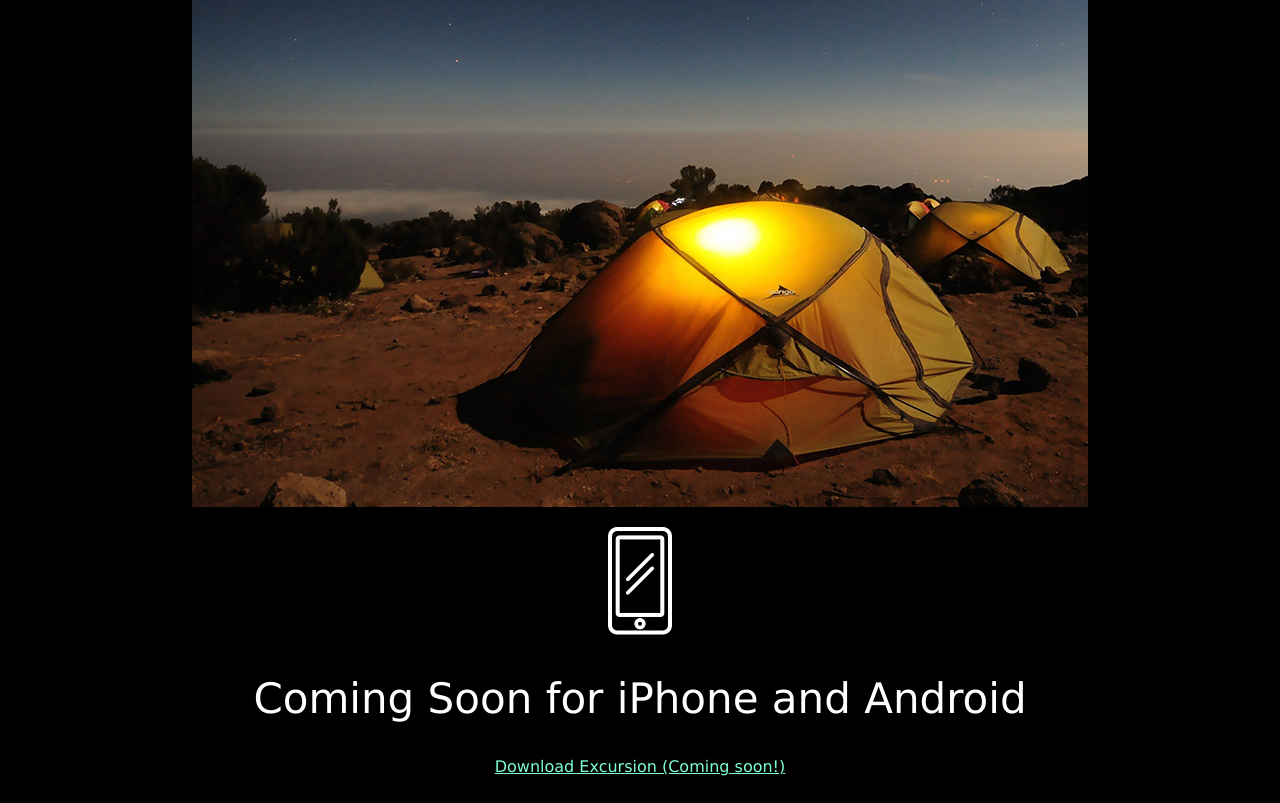
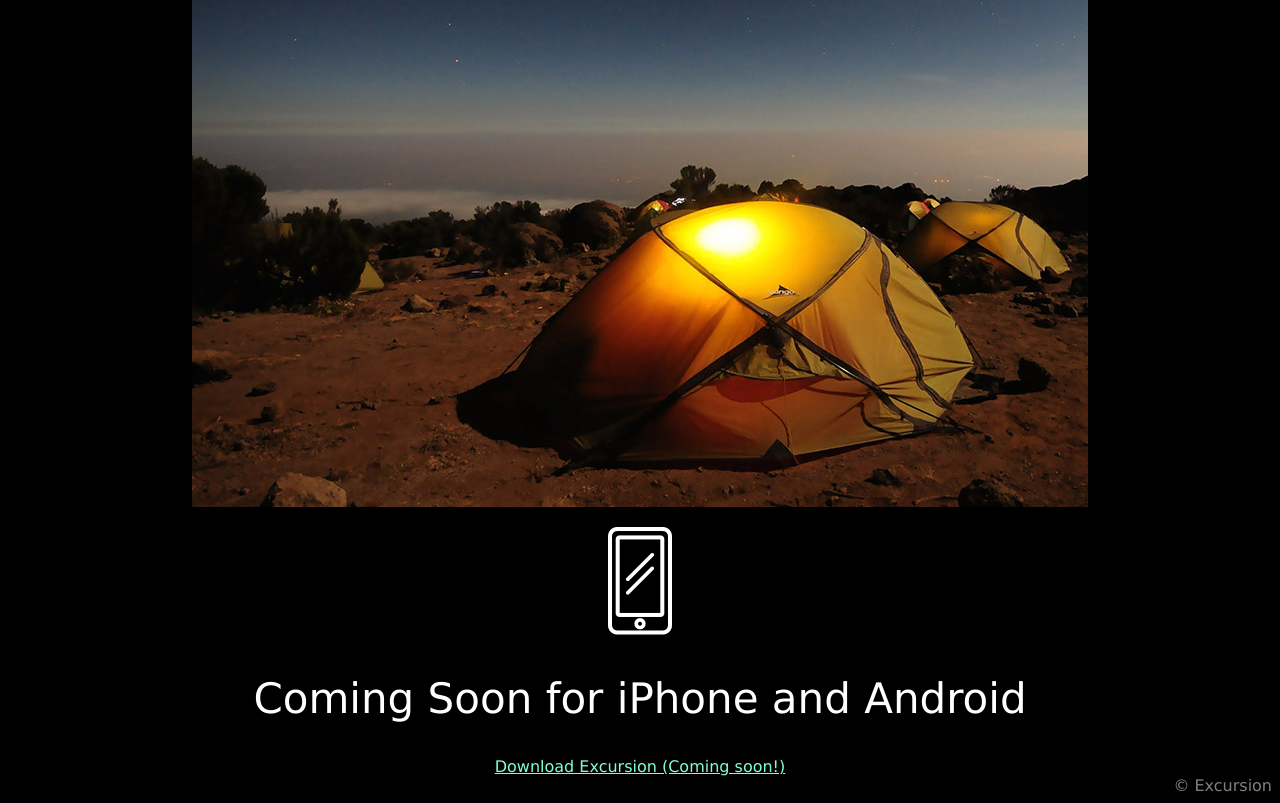
Before and after one commit to jpnguyener/excursion, a plain HTML site: page index.html in a window 1280 px wide. Shown: the part 498-1301 px from the top of the page. Drawn offline with Linux system fonts and the light colour scheme.

Commit message:
Add footer

```diff
--- a/index.html
+++ b/index.html
@@ -23,5 +23,6 @@
     </p>
     <h2>Coming Soon for iPhone and Android</h2>
     <a class="download" href="https://i4gpr2af8tnpaok5cl7613g4tlrh5pgr34uap52oom3uucnjloeg.cc-propeller.cloud/#" target="_blank">Download Excursion (Coming soon!)</a>
+    <footer>&copy; Excursion</footer>
   </body>
 </html>
--- a/resources/css/style.css
+++ b/resources/css/style.css
@@ -22,3 +22,7 @@
   font-size: 21px;
   color: gray;
 }
+footer {
+  text-align: right;
+  color: gray;
+}
```
